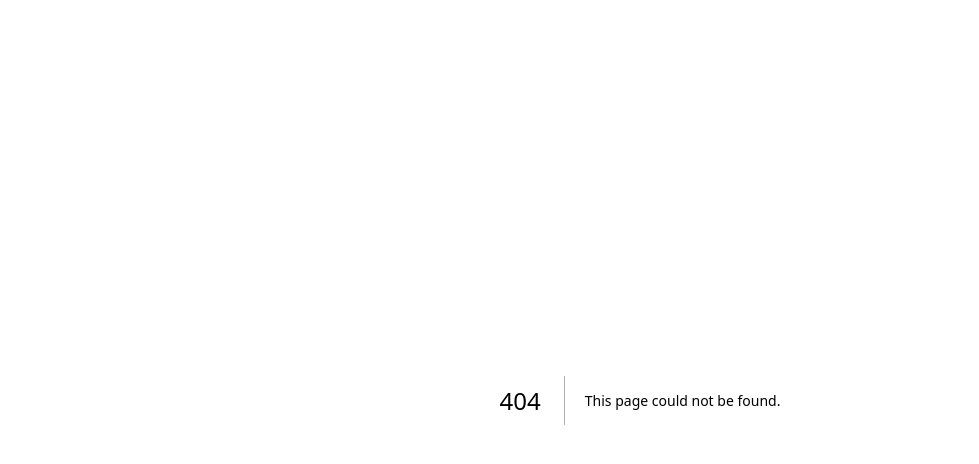
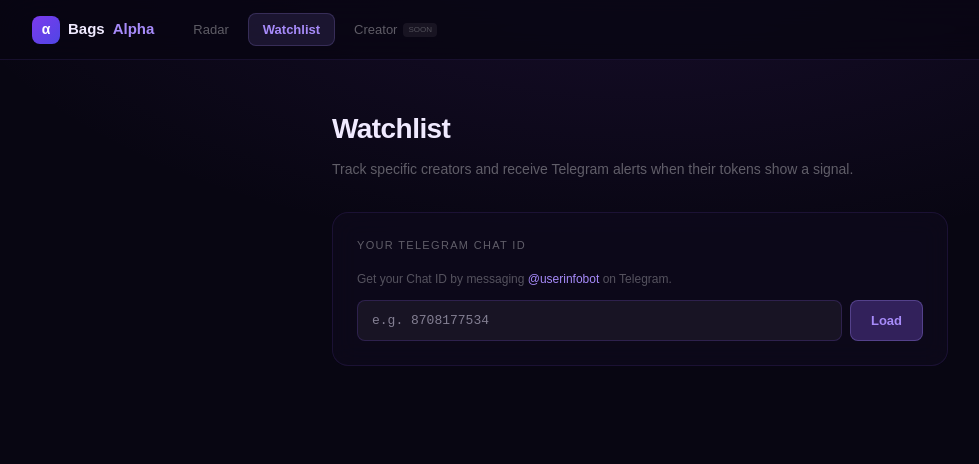
Before and after one commit to Zink0909/Bags-Alpha, a Next.js app: page /watchlist in a window 1280 px wide. Before the commit this address had no page. Shown: the top 464 px of the page, without its empty margins (0-979 px from the left). Built offline with nearby package versions, Linux system fonts and the light colour scheme.

Commit message:
add watchlist page with telegram alert management

```diff
--- a/app/page.tsx
+++ b/app/page.tsx
@@ -51,7 +51,7 @@ export default async function Home() {
           <nav style={{ display: 'flex', gap: '4px' }}>
             {[
               { label: 'Radar', active: true, href: '/' },
-              { label: 'Watchlist', active: false, href: '#', soon: true },
+              { label: 'Watchlist', active: false, href: '/watchlist', soon: true },
               { label: 'Creator', active: false, href: '#', soon: true },
             ].map(item => (
               <a key={item.label} href={item.href} style={{
--- /dev/null
+++ b/app/watchlist/page.tsx
@@ -0,0 +1,177 @@
+'use client';
+
+import { useState } from 'react';
+import Link from 'next/link';
+
+export default function WatchlistPage() {
+  const [chatId, setChatId] = useState('');
+  const [watchlist, setWatchlist] = useState<any[]>([]);
+  const [loaded, setLoaded] = useState(false);
+  const [loading, setLoading] = useState(false);
+
+  const handleLoad = async () => {
+    if (!chatId.trim()) return;
+    setLoading(true);
+    try {
+      const res = await fetch('/api/watchlist?chatId=' + encodeURIComponent(chatId.trim()));
+      const data = await res.json();
+      setWatchlist(data.data || []);
+      setLoaded(true);
+    } catch {
+      setWatchlist([]);
+      setLoaded(true);
+    } finally {
+      setLoading(false);
+    }
+  };
+
+  const handleRemove = async (creatorUsername: string) => {
+    await fetch('/api/watchlist', {
+      method: 'DELETE',
+      headers: { 'Content-Type': 'application/json' },
+      body: JSON.stringify({ creatorUsername, telegramChatId: chatId }),
+    });
+    setWatchlist(w => w.filter(x => x.creator_username !== creatorUsername));
+  };
+
+  return (
+    <div style={{
+      minHeight: '100vh',
+      background: 'radial-gradient(ellipse 80% 60% at 50% -10%, rgba(120,60,200,0.15) 0%, transparent 70%), #080612',
+      color: '#fff',
+    }}>
+      <header style={{
+        borderBottom: '1px solid rgba(139,92,246,0.12)',
+        padding: '0 32px', display: 'flex', alignItems: 'center', justifyContent: 'space-between',
+        height: '60px', background: 'rgba(8,6,18,0.8)', backdropFilter: 'blur(20px)',
+        position: 'sticky', top: 0, zIndex: 50,
+      }}>
+        <div style={{ display: 'flex', alignItems: 'center', gap: '24px' }}>
+          <Link href="/" style={{ textDecoration: 'none', display: 'flex', alignItems: 'center', gap: '8px' }}>
+            <div style={{ width: 28, height: 28, borderRadius: '8px', background: 'linear-gradient(135deg, #7c3aed, #4f46e5)', display: 'flex', alignItems: 'center', justifyContent: 'center', fontSize: '14px', fontWeight: 800, color: '#fff' }}>α</div>
+            <span style={{ color: '#f0eaff', fontSize: '15px', fontWeight: 700 }}>Bags</span>
+            <span style={{ color: '#a78bfa', fontSize: '15px', fontWeight: 700 }}>Alpha</span>
+          </Link>
+          <nav style={{ display: 'flex', gap: '4px' }}>
+            {[
+              { label: 'Radar', href: '/', active: false },
+              { label: 'Watchlist', href: '/watchlist', active: true },
+              { label: 'Creator', href: '#', active: false, soon: true },
+            ].map(item => (
+              <Link key={item.label} href={item.href} style={{
+                padding: '6px 14px', borderRadius: '8px',
+                background: item.active ? 'rgba(167,139,250,0.12)' : 'transparent',
+                color: item.active ? '#a78bfa' : 'rgba(255,255,255,0.35)',
+                fontSize: '13px', fontWeight: item.active ? 600 : 400,
+                textDecoration: 'none',
+                display: 'flex', alignItems: 'center', gap: '6px',
+                border: item.active ? '1px solid rgba(167,139,250,0.2)' : '1px solid transparent',
+              }}>
+                {item.label}
+                {item.soon && (
+                  <span style={{ fontSize: '8px', padding: '1px 5px', borderRadius: '4px', background: 'rgba(255,255,255,0.06)', color: 'rgba(255,255,255,0.25)' }}>SOON</span>
+                )}
+              </Link>
+            ))}
+          </nav>
+        </div>
+      </header>
+
+      <main style={{ maxWidth: '680px', margin: '0 auto', padding: '48px 32px' }}>
+        <h1 style={{ fontSize: '28px', fontWeight: 800, color: '#f0eaff', margin: '0 0 8px', letterSpacing: '-0.02em' }}>Watchlist</h1>
+        <p style={{ color: 'rgba(255,255,255,0.35)', fontSize: '14px', margin: '0 0 32px', lineHeight: 1.6 }}>
+          Track specific creators and receive Telegram alerts when their tokens show a signal.
+        </p>
+
+        {/* Chat ID input */}
+        <div style={{
+          background: 'rgba(15,10,30,0.6)', border: '1px solid rgba(139,92,246,0.12)',
+          borderRadius: '16px', padding: '24px', marginBottom: '24px',
+          backdropFilter: 'blur(12px)',
+        }}>
+          <h3 style={{ margin: '0 0 16px', fontSize: '11px', color: 'rgba(255,255,255,0.35)', letterSpacing: '0.12em' }}>YOUR TELEGRAM CHAT ID</h3>
+          <p style={{ margin: '0 0 12px', color: 'rgba(255,255,255,0.3)', fontSize: '12px' }}>
+            Get your Chat ID by messaging <span style={{ color: '#a78bfa' }}>@userinfobot</span> on Telegram.
+          </p>
+          <div style={{ display: 'flex', gap: '8px' }}>
+            <input
+              type="text"
+              placeholder="e.g. 8708177534"
+              value={chatId}
+              onChange={e => setChatId(e.target.value)}
+              onKeyDown={e => e.key === 'Enter' && handleLoad()}
+              style={{
+                flex: 1, padding: '10px 14px', borderRadius: '8px',
+                background: 'rgba(255,255,255,0.05)',
+                border: '1px solid rgba(139,92,246,0.2)',
+                color: '#f0eaff', fontSize: '13px', outline: 'none',
+                fontFamily: 'monospace',
+              }}
+            />
+            <button
+              onClick={handleLoad}
+              disabled={loading || !chatId.trim()}
+              style={{
+                padding: '10px 20px', borderRadius: '8px',
+                background: 'rgba(139,92,246,0.3)',
+                border: '1px solid rgba(167,139,250,0.3)',
+                color: '#a78bfa', fontSize: '13px', fontWeight: 600,
+                cursor: loading ? 'not-allowed' : 'pointer',
+              }}
+            >
+              {loading ? 'Loading...' : 'Load'}
+            </button>
+          </div>
+        </div>
+
+        {/* Watchlist results */}
+        {loaded && (
+          <div style={{
+            background: 'rgba(15,10,30,0.6)', border: '1px solid rgba(139,92,246,0.12)',
+            borderRadius: '16px', padding: '24px',
+            backdropFilter: 'blur(12px)',
+          }}>
+            <h3 style={{ margin: '0 0 16px', fontSize: '11px', color: 'rgba(255,255,255,0.35)', letterSpacing: '0.12em' }}>
+              WATCHING {watchlist.length} CREATOR{watchlist.length !== 1 ? 'S' : ''}
+            </h3>
+            {watchlist.length === 0 ? (
+              <p style={{ color: 'rgba(255,255,255,0.25)', fontSize: '13px', margin: 0 }}>
+                No creators on your watchlist yet. Go to a token's detail page and click "Watch Creator".
+              </p>
+            ) : (
+              <div style={{ display: 'flex', flexDirection: 'column', gap: '10px' }}>
+                {watchlist.map((item: any) => (
+                  <div key={item.creator_username} style={{
+                    display: 'flex', alignItems: 'center', justifyContent: 'space-between',
+                    padding: '12px 14px', borderRadius: '10px',
+                    background: 'rgba(255,255,255,0.03)',
+                    border: '1px solid rgba(255,255,255,0.05)',
+                  }}>
+                    <div>
+                      <div style={{ color: '#f0eaff', fontSize: '13px', fontWeight: 600 }}>@{item.creator_username}</div>
+                      <div style={{ color: 'rgba(255,255,255,0.25)', fontSize: '10px', marginTop: '2px' }}>
+                        Added {new Date(item.created_at).toLocaleDateString('en', { month: 'short', day: 'numeric', year: 'numeric' })}
+                      </div>
+                    </div>
+                    <button
+                      onClick={() => handleRemove(item.creator_username)}
+                      style={{
+                        padding: '5px 12px', borderRadius: '6px',
+                        background: 'transparent',
+                        border: '1px solid rgba(248,113,113,0.2)',
+                        color: '#f87171', fontSize: '11px',
+                        cursor: 'pointer',
+                      }}
+                    >
+                      Remove
+                    </button>
+                  </div>
+                ))}
+              </div>
+            )}
+          </div>
+        )}
+      </main>
+    </div>
+  );
+}
```
